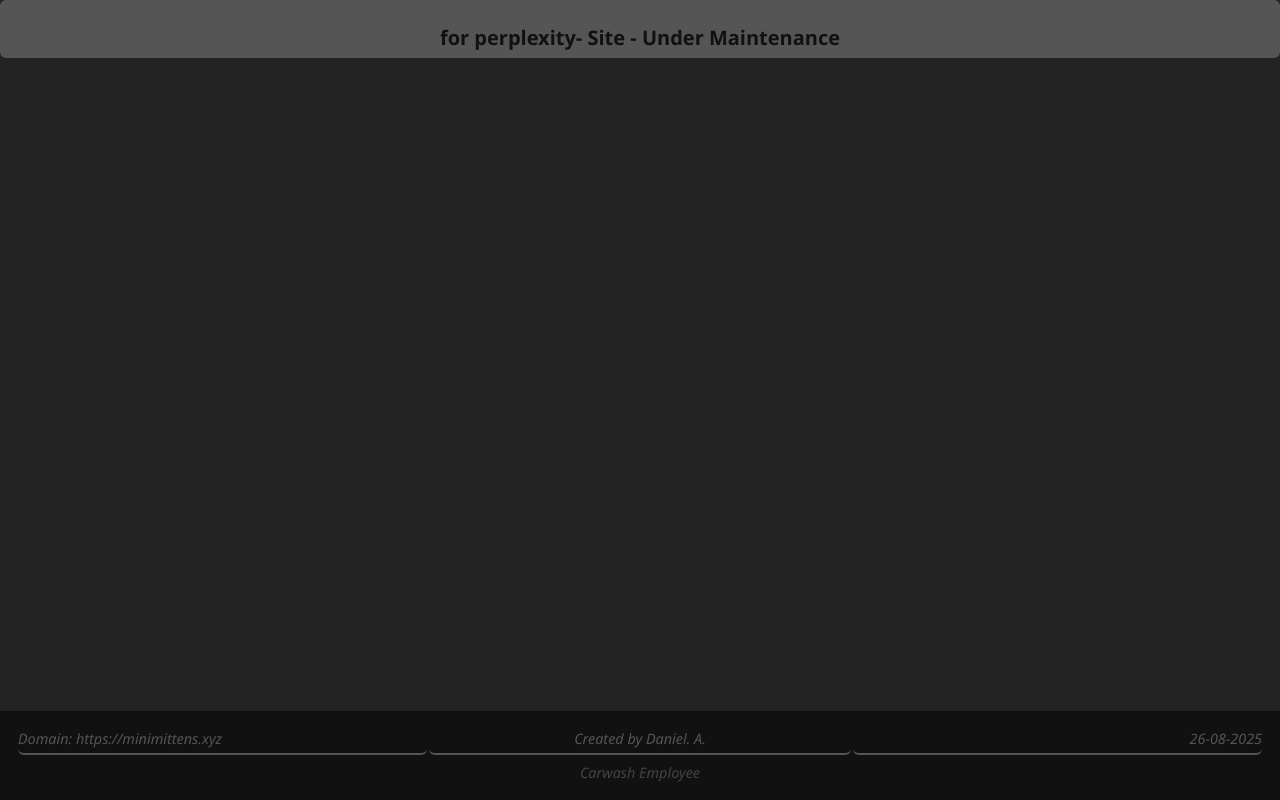
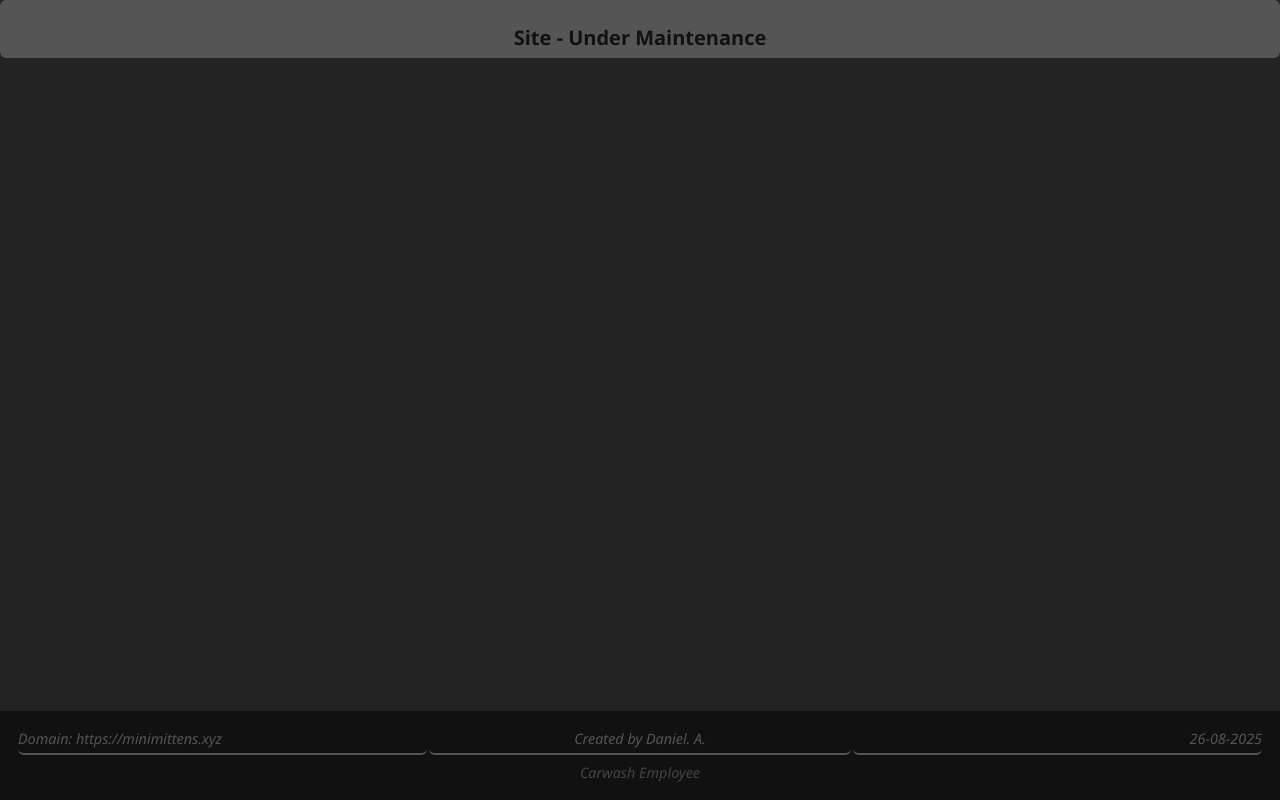
Before and after one commit to 3-blade-games/minimittens.xyz, a plain HTML site: page index.html in a window 1280 px wide. Drawn offline with Linux system fonts and the light colour scheme.

Commit message:
Update index.html

```diff
--- a/index.html
+++ b/index.html
@@ -74,7 +74,7 @@
 </head>
 <body>
   <header>
-    for perplexity- Site - Under Maintenance
+    Site - Under Maintenance
   </header>
 
   <main>
```
